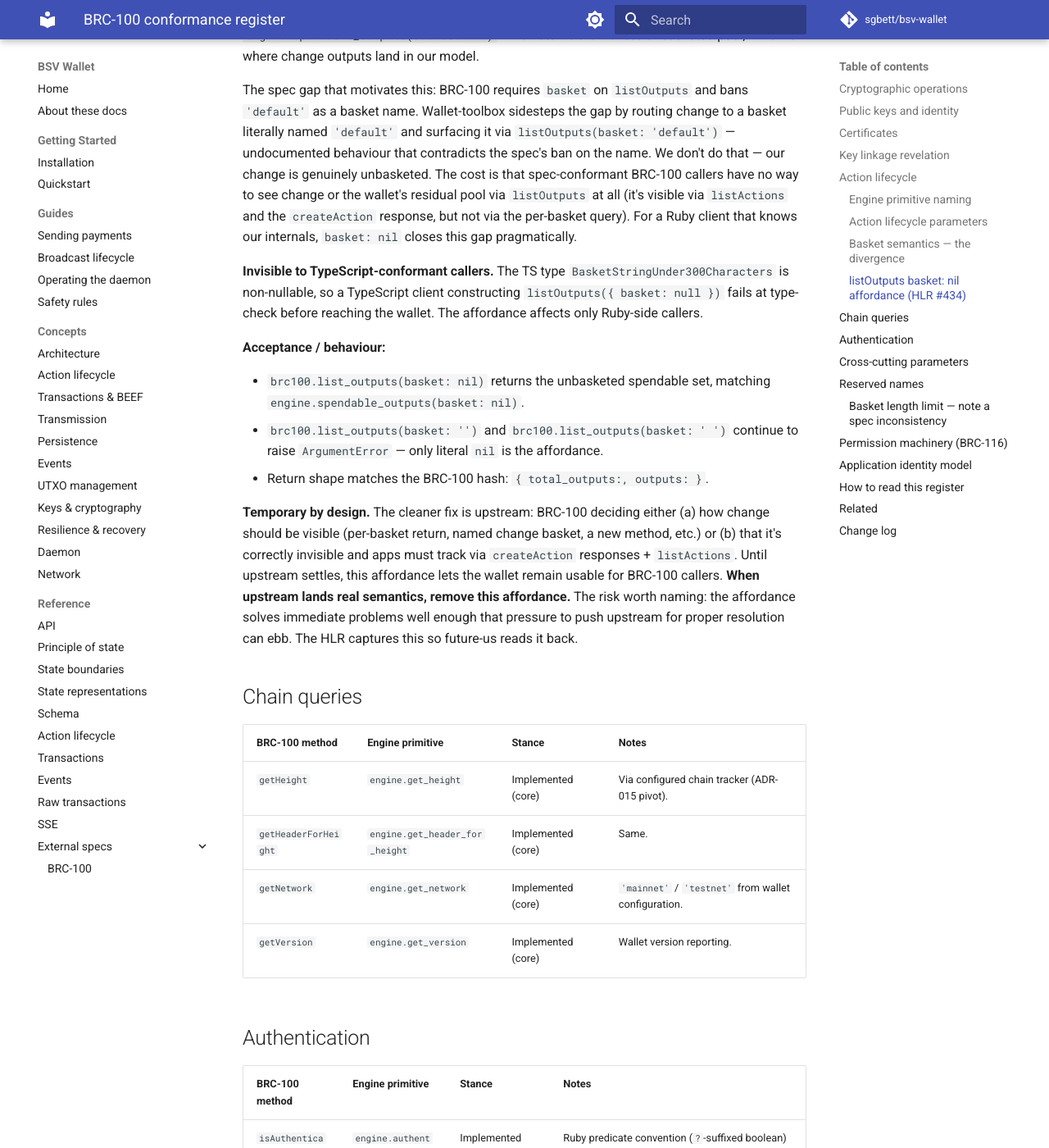
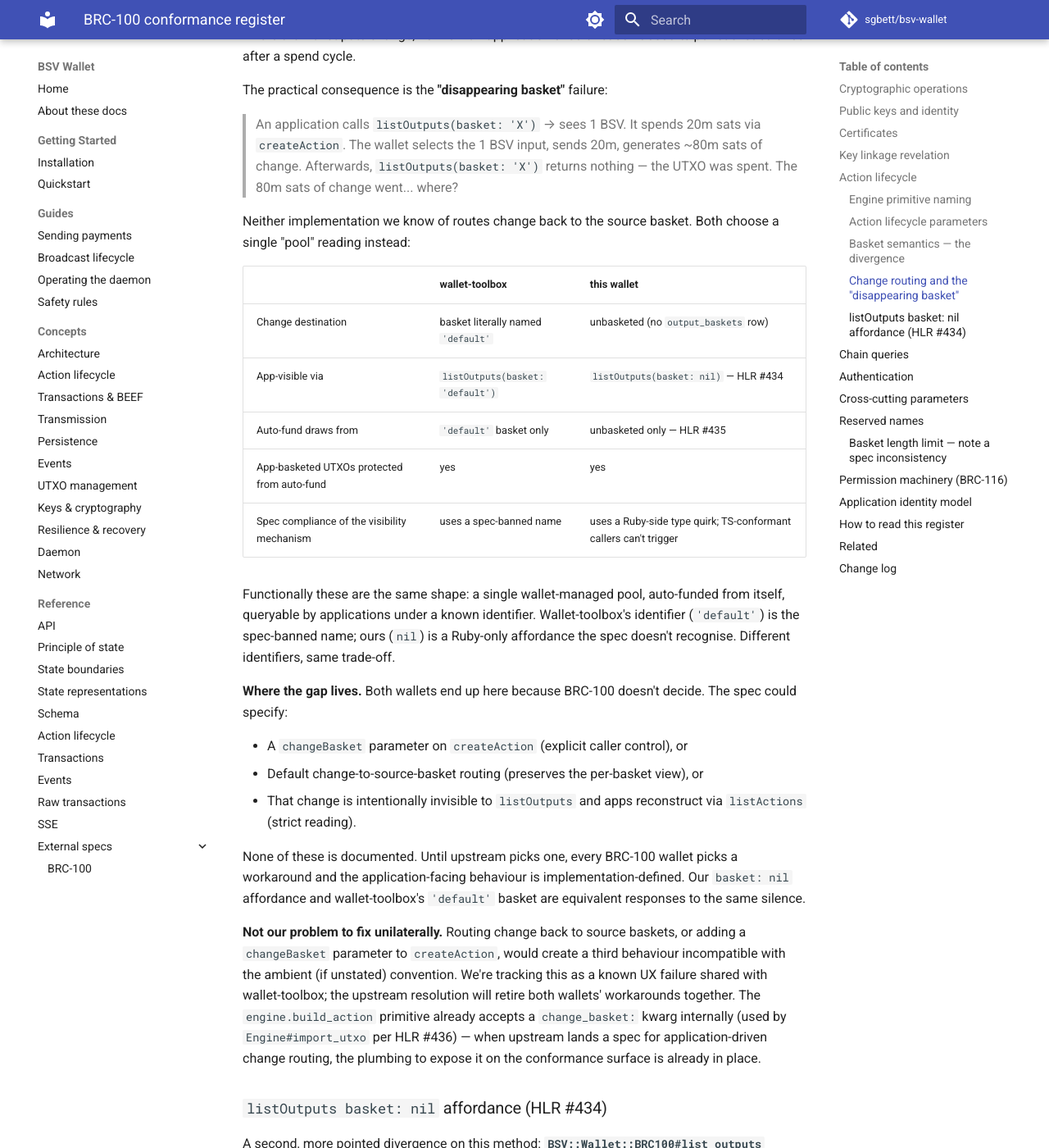
Before and after one commit to sgbett/bsv-wallet, an MkDocs documentation site: the page built from docs/reference/brc100-conformance.md, in a window 1280 px wide and 1400 px high, scrolled down 5849 px. Shown: the whole window at 82% size. Built offline with MkDocs 1.6.1 and Material for MkDocs 9.7.7, drawn with Linux system fonts in a browser that asks for light colours; comment, search, counter and statistics services are not loaded; some of the changed text lies outside the part shown.

Commit message:
docs(brc100-conformance): name the "disappearing basket" failure and draw the wallet-toolbox parity (#434)
The +listOutputs basket: nil+ affordance section explained what we
do, but didn't situate it: a reader hitting that section saw "we've
diverged from the spec" without the context that wallet-toolbox has
diverged equivalently (and less cleanly) for the same reason.

Added a new section, **Change routing and the "disappearing
basket"**, between the existing "Basket semantics — the divergence"
and the HLR #434 affordance section. Covers:

- The user-facing failure mode named explicitly ("disappearing
  basket" — app spends from basket X, change visibility lost).
- A side-by-side parity table showing wallet-toolbox and us land in
  the same shape: single wallet-managed pool, auto-funded from
  itself, queryable under a known identifier. Different identifiers
  (+'default'+ vs +nil+), same trade-off.
- The spec gap framed factually (no +changeBasket+ param, no routing
  prescription, no application-side reasoning model) — not as
  blame, just as the reason both implementations end up at
  workarounds.
- Three plausible upstream resolutions (+changeBasket+ on
  +createAction+, source-basket routing, strict invisibility) — none
  documented today, hence the workarounds.
- The "not our problem to fix unilaterally" stance, with a note
  that the +change_basket:+ plumbing landed by HLR #436 (for
  +import_utxo+) is the seam where the eventual spec resolution
  plugs in.

The HLR #434 affordance section that follows now reads as "our half
of a shared response to a spec gap", not as "our unilateral
divergence". That's the correct framing.

Pure documentation update.

Co-Authored-By: Claude Opus 4.7 <noreply@anthropic.com>

```diff
--- a/docs/reference/brc100-conformance.md
+++ b/docs/reference/brc100-conformance.md
@@ -104,6 +104,36 @@ This is ADR-026's "Engine speaks wallet vocab, BRC-100 wraps" principle applied
 The spec contract says: outputs created without `basket` are not surfaced by `listOutputs`. We honour this at the wire. Internally, however, every output is recorded in the `outputs` table; basket membership (via the `output_baskets` JOIN, not as a column on `outputs`) is a categorisation axis, not a tenancy axis. Multi-tenant wallets in the reference implementation use `basket` as a per-app sandbox key (with `userId` as the per-user partition). We have neither. For us, basket is what the application chose to name its outputs by, and the "untracked" behaviour is enforced as a query-time filter at the conformance layer, not as an absence in the storage layer.
 
 This is a divergence in internal semantics with full external conformance.
+
+### Change routing and the "disappearing basket"
+
+BRC-100 is silent on where change should land after a `createAction` spend. The spec says `listOutputs` is basket-scoped and forbids the basket name `'default'`, but it doesn't prescribe where the wallet puts change, nor how an application should reason about its per-basket balance after a spend cycle.
+
+The practical consequence is the **"disappearing basket"** failure:
+
+> An application calls `listOutputs(basket: 'X')` → sees 1 BSV. It spends 20m sats via `createAction`. The wallet selects the 1 BSV input, sends 20m, generates ~80m sats of change. Afterwards, `listOutputs(basket: 'X')` returns nothing — the UTXO was spent. The 80m sats of change went... where?
+
+Neither implementation we know of routes change back to the source basket. Both choose a single "pool" reading instead:
+
+| | wallet-toolbox | this wallet |
+|---|---|---|
+| Change destination | basket literally named `'default'` | unbasketed (no `output_baskets` row) |
+| App-visible via | `listOutputs(basket: 'default')` | `listOutputs(basket: nil)` — HLR #434 |
+| Auto-fund draws from | `'default'` basket only | unbasketed only — HLR #435 |
+| App-basketed UTXOs protected from auto-fund | yes | yes |
+| Spec compliance of the visibility mechanism | uses a spec-banned name | uses a Ruby-side type quirk; TS-conformant callers can't trigger |
+
+Functionally these are the same shape: a single wallet-managed pool, auto-funded from itself, queryable by applications under a known identifier. Wallet-toolbox's identifier (`'default'`) is the spec-banned name; ours (`nil`) is a Ruby-only affordance the spec doesn't recognise. Different identifiers, same trade-off.
+
+**Where the gap lives.** Both wallets end up here because BRC-100 doesn't decide. The spec could specify:
+
+- A `changeBasket` parameter on `createAction` (explicit caller control), or
+- Default change-to-source-basket routing (preserves the per-basket view), or
+- That change is intentionally invisible to `listOutputs` and apps reconstruct via `listActions` (strict reading).
+
+None of these is documented. Until upstream picks one, every BRC-100 wallet picks a workaround and the application-facing behaviour is implementation-defined. Our `basket: nil` affordance and wallet-toolbox's `'default'` basket are equivalent responses to the same silence.
+
+**Not our problem to fix unilaterally.** Routing change back to source baskets, or adding a `changeBasket` parameter to `createAction`, would create a third behaviour incompatible with the ambient (if unstated) convention. We're tracking this as a known UX failure shared with wallet-toolbox; the upstream resolution will retire both wallets' workarounds together. The `engine.build_action` primitive already accepts a `change_basket:` kwarg internally (used by `Engine#import_utxo` per HLR #436) — when upstream lands a spec for application-driven change routing, the plumbing to expose it on the conformance surface is already in place.
 
 ### `listOutputs basket: nil` affordance (HLR #434)
 
```
